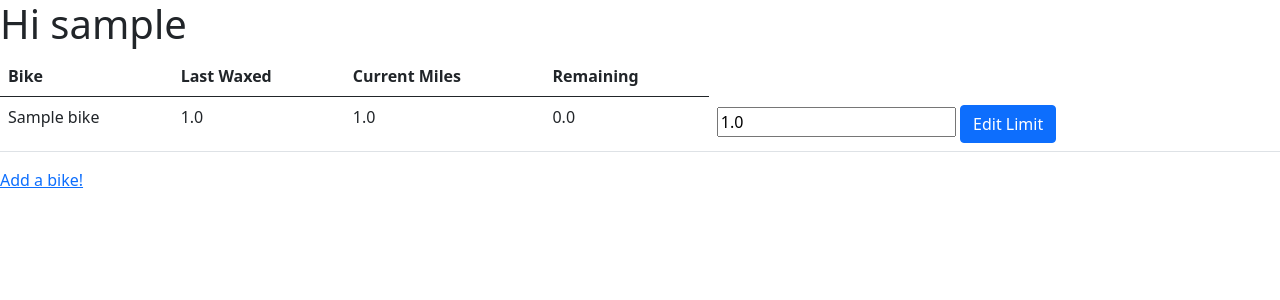
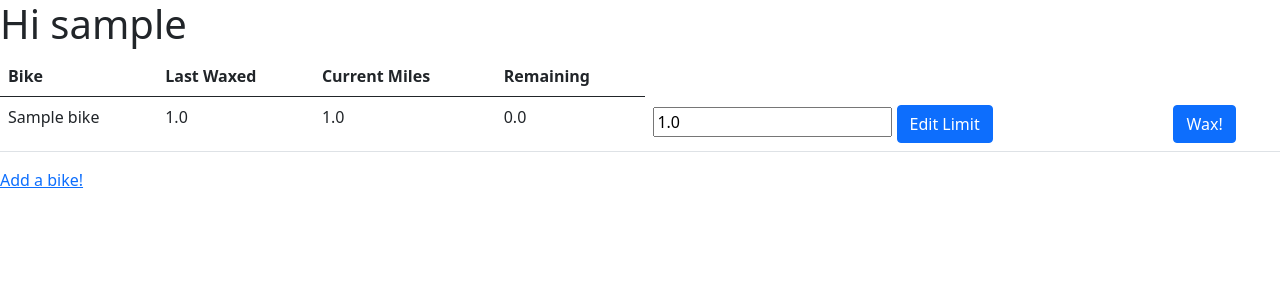
Before and after one commit to Ja5onHoffman/chaintracker, a Flask app: a page that uses templates/bikestable.html in a window 1280 px wide. Shown: the top 300 px of the page. Run offline with Flask 3, Linux system fonts and the light colour scheme; a user stored in the database is signed in; tables that the repository leaves empty hold one stand-in row (values such as "Sample post").

Commit message:
wax button and route

```diff
--- a/app.py
+++ b/app.py
@@ -129,6 +129,13 @@ def set_limit(bike_id):
     db.session.commit()
     return redirect(url_for('userhome', username=current_user.username))
 
+@app.route('/wax/<bike_id>', methods=['POST'])
+@login_required
+def wax(bike_id):
+    bike = Bike.query.get(bike_id)
+    bike.miles_starting = bike.miles_current
+    db.session.commit()
+    return redirect(url_for('userhome', username=current_user.username))
 
 @app.route('/stravacallback')
 @login_required
--- a/templates/bikestable.html
+++ b/templates/bikestable.html
@@ -10,7 +10,7 @@
     <tbody>
         {% if user.bikes %}
             {% for bike in user.bikes %}
-                {% set remaining = bike.miles_current - bike.miles_starting %}
+                {% set remaining = bike.miles_current - bike.miles_starting | round(1) %}
                 <tr class="{{ 'table-danger' if remaining > bike.miles_limit }}">
                     <td>{{ bike.name }}</td>
                     <td>{{ bike.miles_starting }}</td>
@@ -23,6 +23,12 @@
                             <button type="submit" class="btn btn-primary">Edit Limit</button>
                         </form>
                     </td>
+                    <td>
+                        <form action="{{ url_for('wax', bike_id=bike.id) }}" method="POST">
+                            <input type="hidden" name="bike_id" value="{{ bike.id }}">
+                            <button type="submit" class="btn btn-primary">Wax!</button> <!-- bubble explanation here -->
+                        </form>
+                    </td>
                 </tr>
             {% endfor %}
         {% endif %}
```
